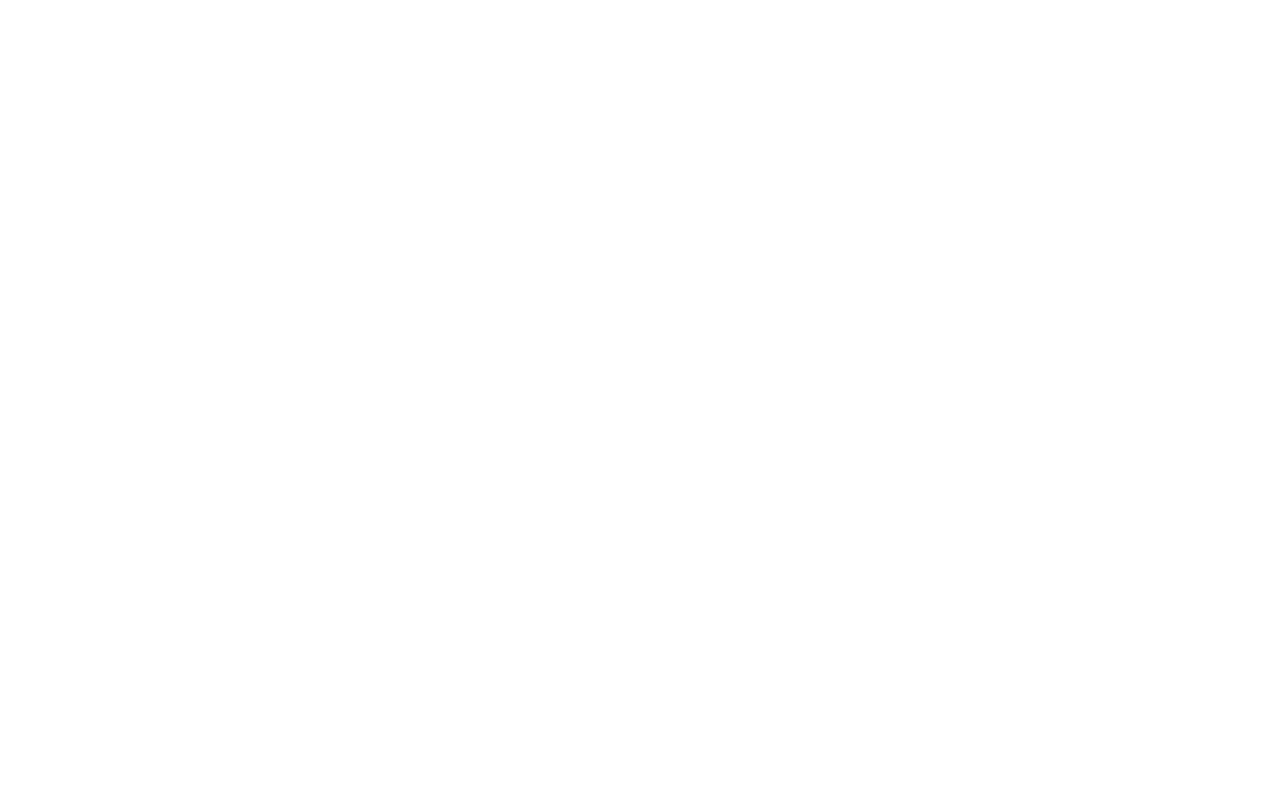
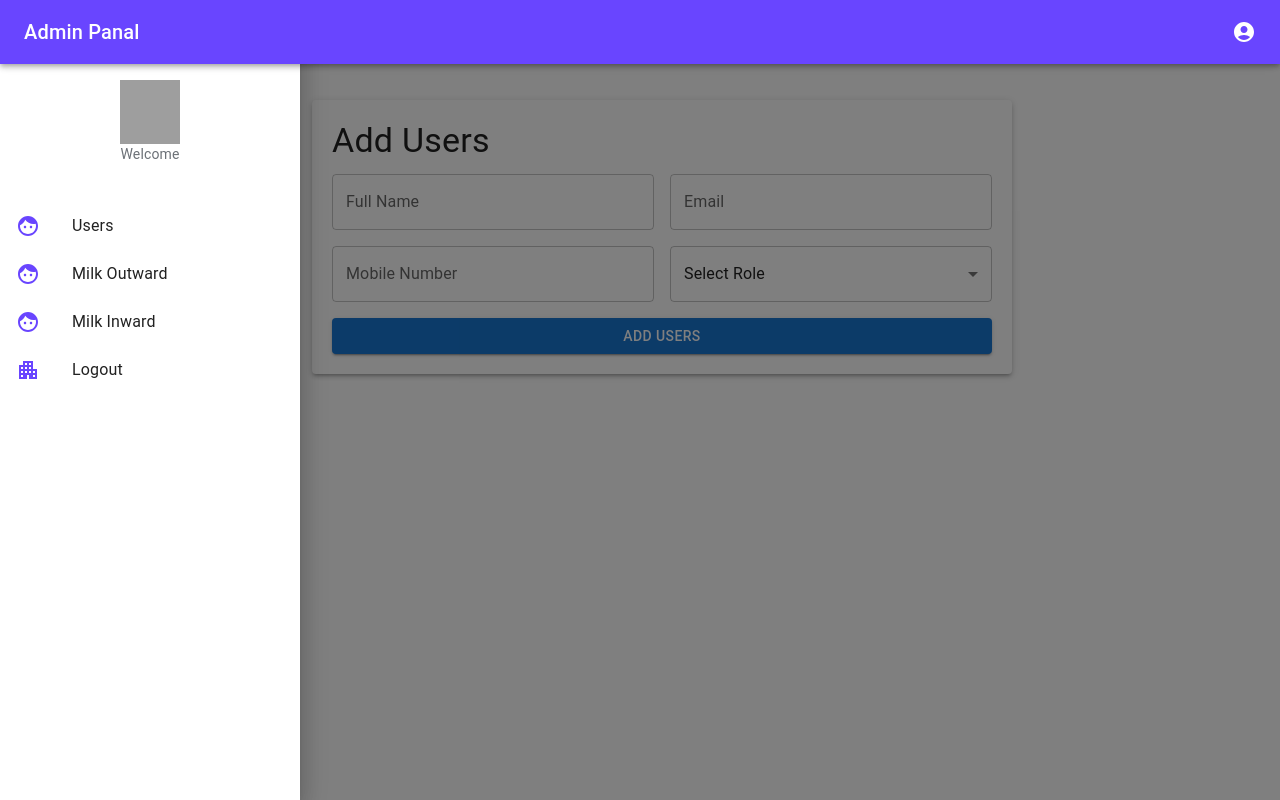
Before and after one commit to palashshah110/milkdairy, a React (Create React App) app: page /AddUsers in a window 1280 px wide. Before the commit this address had no page. Built offline with nearby package versions, Linux system fonts and the light colour scheme; grey boxes are pictures that could not be loaded.

Commit message:
Added Add Users

```diff
--- a/src/App.js
+++ b/src/App.js
@@ -7,6 +7,7 @@
 import MilkOutward from "./Componets/MilkOutward";
 import AddMilkOutward from "./Componets/AddMilkOutward";
 import AddMilkInward from "./Componets/AddMilkInward";
+import AddUsers from "./Componets/AddUsers";
 
 export default function App() {
   return (
@@ -16,6 +17,7 @@
           <Routes>
             <Route exact path="/" element={<Login />} />
             <Route path="/Users" element={<Users />} />
+            <Route path="/AddUsers" element={<AddUsers />} />
             <Route path="/MilkInward" element={<MilkInward />} />
             <Route path="/MilkOutward" element={<MilkOutward />} />
             <Route path="/AddMilkOutward" element={<AddMilkOutward />} />
--- a/src/Componets/AddMilkInward.js
+++ b/src/Componets/AddMilkInward.js
@@ -24,9 +24,9 @@
     async function fetchOptions() {
       try {
         const response = await axios.get("https://mymilkapp.glitch.me/users");
-        setOptions(
-          response.data.map((user, index) => ({ ...user, id: index }))
-        );
+        const AllUsers = response.data.map((user, index) => ({ ...user, id: index }))
+        const AllFilterUsers = AllUsers.filter((item) => item.role === "milkman");
+        setOptions(AllFilterUsers);
       } catch (error) {
         console.error("Error fetching user options:", error);
       }
--- a/src/Componets/AddMilkOutward.js
+++ b/src/Componets/AddMilkOutward.js
@@ -56,8 +56,11 @@
       const data = response.data.map((item, index) => ({
         id: index,
         fullName: item.fullName,
+        role:item.role
       }));
-      setFullNameOptions(data);
+      const AllFilterUsers = data.filter((item) => {return item.role === "customer" || item.role === "shop"} );
+
+      setFullNameOptions(AllFilterUsers);
     } catch (error) {
       console.error("Error fetching user data:", error);
     }
--- /dev/null
+++ b/src/Componets/AddUsers.js
@@ -0,0 +1,133 @@
+import React, { useState } from "react";
+import {
+  TextField,
+  Button,
+  Grid,
+  Paper,
+  Typography,
+  Select,
+  MenuItem,
+} from "@mui/material";
+import Header from "./Header";
+import { useNavigate } from "react-router-dom";
+import axios from "axios";
+
+const AddUsers = () => {
+  const navigate = useNavigate();
+
+  const [user, setUser] = useState({
+    fullName: "",
+    email: "",
+    mobileNumber: "",
+    role: "",
+  });
+
+  function handleChange(e) {
+    const { name, value } = e.target;
+    setUser((prevUser) => ({
+      ...prevUser,
+      [name]: value,
+    }));
+  }
+
+  async function handleSubmit(e) {
+    e.preventDefault();
+    await axios
+      .post("https://mymilkapp.glitch.me/Users", user)
+      .then((item)=>alert("User Added"))
+      .catch((error) => console.log(error));
+      setUser({
+        fullName: "",
+        email: "",
+        mobileNumber: "",
+        role: "",
+      });
+
+    navigate("/users");
+  }
+
+  return (
+    <>
+      <Header />
+      <Paper
+        elevation={3}
+        style={{
+          padding: "20px",
+          width: "700px",
+          maxWidth: "700px",
+          margin: "auto",
+          marginTop: "100px",
+        }}
+      >
+        <Typography variant="h4" gutterBottom>
+          Add Users
+        </Typography>
+        <form noValidate autoComplete="off">
+          <Grid container spacing={2} direction="row">
+            <Grid item xs={6}>
+              <TextField
+                name="fullName"
+                value={user.fullName}
+                onChange={handleChange}
+                type="text"
+                label="Full Name"
+                variant="outlined"
+                fullWidth
+              />
+            </Grid>
+            <Grid item xs={6}>
+              <TextField
+                name="email"
+                value={user.email}
+                onChange={handleChange}
+                type="email"
+                label="Email"
+                variant="outlined"
+                fullWidth
+              />
+            </Grid>
+            <Grid item xs={6}>
+              <TextField
+                name="mobileNumber"
+                value={user.mobileNumber}
+                onChange={handleChange}
+                type="number"
+                label="Mobile Number"
+                variant="outlined"
+                fullWidth
+              />
+            </Grid>
+            <Grid item xs={6}>
+              <Select
+                fullWidth
+                name="role"
+                onChange={handleChange}
+                value={user.role}
+                displayEmpty
+              >
+                <MenuItem value="" disabled>
+                  Select Role
+                </MenuItem>
+                <MenuItem value="customer">Customer</MenuItem>
+                <MenuItem value="shop">Shop</MenuItem>
+                <MenuItem value="milkman">Milk Man</MenuItem>
+              </Select>
+            </Grid>
+            <Grid item xs={12}>
+              <Button
+                variant="contained"
+                color="primary"
+                fullWidth
+                onClick={handleSubmit}
+              >
+                Add Users
+              </Button>
+            </Grid>
+          </Grid>
+        </form>
+      </Paper>
+    </>
+  );
+};
+
+export default AddUsers;
--- a/src/Componets/MilkInward.js
+++ b/src/Componets/MilkInward.js
@@ -18,7 +18,7 @@
   const navigate = useNavigate();
 
   const [initialData, setInitialData] = useState([]);
-  const [data, setData] = useState([]); // Initially empty
+  const [data, setData] = useState([]);
   const [shift, setShift] = useState("morning");
 
   async function getData() {
--- a/src/Componets/Users.js
+++ b/src/Componets/Users.js
@@ -1,8 +1,9 @@
 import React, { useEffect, useState } from "react";
-import { Box, Toolbar, Typography, Paper } from "@mui/material";
+import { Box, Toolbar, Paper, Button } from "@mui/material";
 import { DataGrid } from "@mui/x-data-grid";
 import Header from "./Header";
 import axios from "axios";
+import { useNavigate } from "react-router-dom";
 
 export default function Users() {
   const [row, setRow] = useState([]);
@@ -12,9 +13,7 @@
       const response = await axios.get("https://mymilkapp.glitch.me/Users");
       const data = response.data.map((item, index) => ({
         id: index + 1,
-        fullName: item.fullName,
-        email: item.email,
-        password: item.password,
+        ...item
       }));
       setRow(data);
     } catch (error) {
@@ -49,14 +48,24 @@
       align: "center",
     },
     {
-      field: "password",
-      headerName: "Password",
+      field: "mobileNumber",
+      headerName: "Mobile Number",
+      flex: 2,
+      headerAlign: "center",
+      align: "center",
+    },
+    {
+      field: "role",
+      headerName: "Role",
       flex: 2,
       headerAlign: "center",
       align: "center",
     },
   ];
-
+  const navigate = useNavigate();
+  function handleAddInward() {
+    navigate("/AddUsers");
+  }
   return (
     <>
       <Header />
@@ -65,12 +74,28 @@
         sx={{ flexGrow: 1, p: 3, bgcolor: "#F5F5F5", height: "97vh" }}
       >
         <Toolbar />
-        <Typography
-          variant="h4"
-          sx={{ fontSize: "20px", color: "#6945FF", textAlign: "center" }}
+        <Box
+          display="flex"
+          justifyContent="space-between"
+          alignItems="center"
+          mb={2}
         >
-          User Program
-        </Typography>
+          <Box></Box>
+          <Box
+            sx={{
+              fontFamily: "Roboto",
+              fontSize: "24px",
+              fontWeight: 600,
+              textAlign: "center",
+            }}
+          >
+            Users
+          </Box>
+          <Button onClick={handleAddInward} variant="outlined">
+            Add
+          </Button>
+        </Box>
+
         <Paper sx={{ marginTop: "20px", height: "75vh", width: "100%" }}>
           <DataGrid
             rows={row || []}
```
